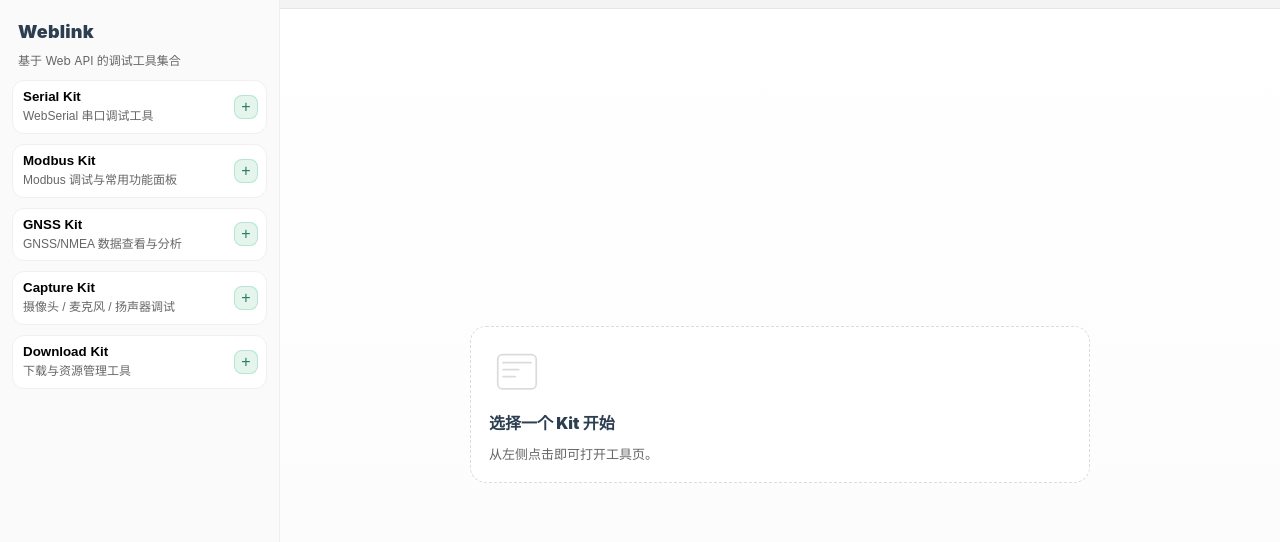
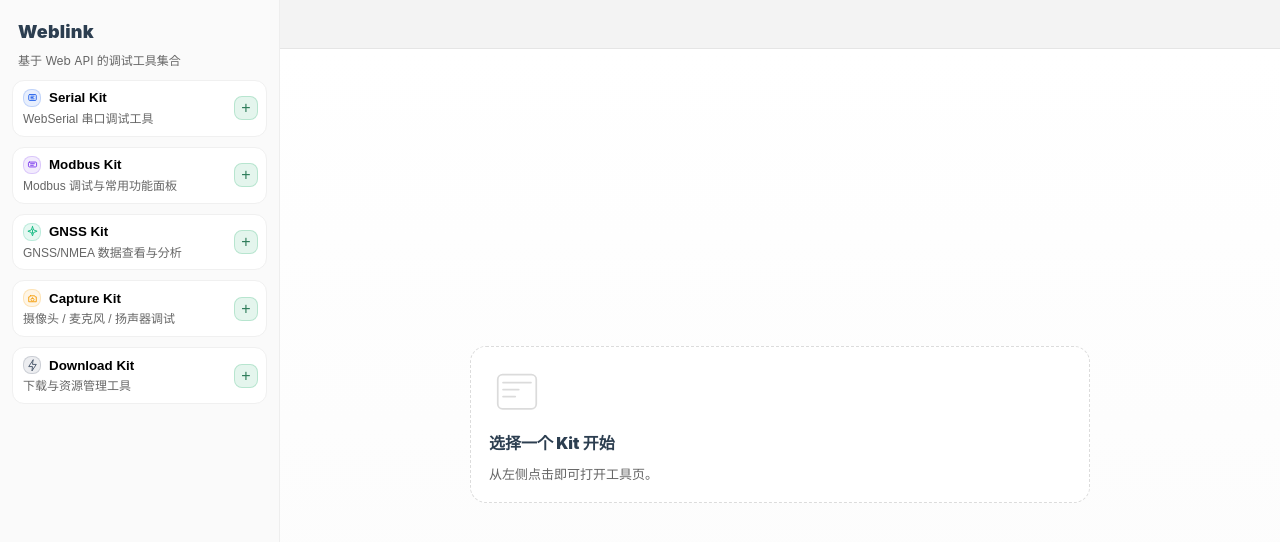
Before and after one commit to insightop/weblink, a Vue app: page / in a window 1280 px wide. Shown: the top 542 px of the page. Built offline with nearby package versions, Linux system fonts and the light colour scheme.

Commit message:
优化页面布局

```diff
--- /dev/null
+++ b/src/features/kits/components/KitIcon.vue
@@ -0,0 +1,83 @@
+<script setup>
+const props = defineProps({
+  name: { type: String, default: '' },
+  icon: { type: String, default: '' },
+  size: { type: Number, default: 18 },
+})
+
+function common(svg) {
+  return {
+    viewBox: '0 0 24 24',
+    fill: 'none',
+    xmlns: 'http://www.w3.org/2000/svg',
+    d: svg,
+  }
+}
+
+const ICONS = {
+  serial: common(
+    'M7 6.5h10a2 2 0 0 1 2 2v7a2 2 0 0 1-2 2H7a2 2 0 0 1-2-2v-7a2 2 0 0 1 2-2Zm2 3h6M9 12h4M9 14.5h6',
+  ),
+  modbus: common(
+    'M6.5 7.5h11a2 2 0 0 1 2 2v5a2 2 0 0 1-2 2h-11a2 2 0 0 1-2-2v-5a2 2 0 0 1 2-2Zm2 3h7M8.5 13.5h5',
+  ),
+  gnss: common(
+    'M12 3l2.2 6.2 6.3 2.3-6.3 2.3L12 20l-2.2-6.2-6.3-2.3 6.3-2.3L12 3Zm0 6v6',
+  ),
+  capture: common(
+    'M8 7h8l1 2h2v9H5V9h2l1-2Zm4 4.2a2.8 2.8 0 1 0 0 5.6 2.8 2.8 0 0 0 0-5.6Z',
+  ),
+  download: common('M13 2 5 14h7l-1 8 8-12h-7l1-8Z'),
+}
+
+const TONES = {
+  serial: { fg: 'rgba(37, 99, 235, 0.95)', bg: 'rgba(37, 99, 235, 0.10)', bd: 'rgba(37, 99, 235, 0.20)' },
+  modbus: { fg: 'rgba(124, 58, 237, 0.95)', bg: 'rgba(124, 58, 237, 0.10)', bd: 'rgba(124, 58, 237, 0.20)' },
+  gnss: { fg: 'rgba(16, 185, 129, 0.95)', bg: 'rgba(16, 185, 129, 0.10)', bd: 'rgba(16, 185, 129, 0.20)' },
+  capture: { fg: 'rgba(245, 158, 11, 0.95)', bg: 'rgba(245, 158, 11, 0.10)', bd: 'rgba(245, 158, 11, 0.22)' },
+  download: { fg: 'rgba(71, 85, 105, 0.95)', bg: 'rgba(71, 85, 105, 0.10)', bd: 'rgba(71, 85, 105, 0.20)' },
+}
+
+const iconSpec = ICONS[props.icon] ?? ICONS.download
+const tone = TONES[props.icon] ?? TONES.download
+</script>
+
+<template>
+  <span
+    class="icon"
+    :style="{
+      width: `${size}px`,
+      height: `${size}px`,
+      background: tone.bg,
+      borderColor: tone.bd,
+      color: tone.fg,
+    }"
+    :title="name"
+  >
+    <svg
+      :viewBox="iconSpec.viewBox"
+      :width="Math.max(12, Math.round(size * 0.7))"
+      :height="Math.max(12, Math.round(size * 0.7))"
+      fill="none"
+      xmlns="http://www.w3.org/2000/svg"
+    >
+      <path
+        :d="iconSpec.d"
+        stroke="currentColor"
+        stroke-width="1.8"
+        stroke-linecap="round"
+        stroke-linejoin="round"
+      />
+    </svg>
+  </span>
+</template>
+
+<style scoped>
+.icon {
+  display: inline-flex;
+  align-items: center;
+  justify-content: center;
+  border: 1px solid rgba(0, 0, 0, 0.1);
+  border-radius: 8px;
+}
+</style>
--- a/src/features/kits/components/KitTabStrip.vue
+++ b/src/features/kits/components/KitTabStrip.vue
@@ -1,14 +1,24 @@
 <script setup>
+import KitIcon from '@/features/kits/components/KitIcon.vue'
+
 const props = defineProps({
   tabs: { type: Array, required: true },
   activeTabId: { type: String, default: null },
 })
 
-const emit = defineEmits(['activate', 'close', 'reload'])
+const emit = defineEmits(['activate', 'close', 'reload', 'closeAll'])
+
+function onCloseAllClick() {
+  if (!props.tabs.length) return
+  const ok = window.confirm('确认关闭所有标签页？')
+  if (!ok) return
+  emit('closeAll')
+}
 </script>
 
 <template>
   <div class="strip">
+    <div class="strip__tabs">
       <div
         v-for="t in props.tabs"
         :key="t.id"
@@ -16,12 +26,44 @@ const emit = defineEmits(['activate', 'close', 'reload'])
         :class="{ 'tab--active': t.id === props.activeTabId }"
         @click="emit('activate', t.id)"
       >
+        <KitIcon :icon="t.icon" :name="t.title" :size="14" class="tab__icon" />
         <span class="tab__title">{{ t.title }}</span>
-      <button type="button" class="tab__btn" title="刷新" @click.stop="emit('reload', t.id)">
+        <span v-if="t.instanceIndex && t.instanceIndex > 1" class="tab__badge">
+          {{ t.instanceIndex }}
+        </span>
+        <button
+          type="button"
+          class="tab__btn tab__btn--reload"
+          title="刷新"
+          @click.stop="emit('reload', t.id)"
+        >
           ↻
         </button>
-      <button type="button" class="tab__btn" title="关闭" @click.stop="emit('close', t.id)">
+        <button
+          type="button"
+          class="tab__btn tab__btn--close"
+          title="关闭"
+          @click.stop="emit('close', t.id)"
+        >
           ×
+        </button>
+      </div>
+
+      <button
+        v-if="props.tabs.length > 0"
+        type="button"
+        class="action action--danger"
+        title="关闭所有标签页"
+        @click="onCloseAllClick"
+      >
+        <svg viewBox="0 0 24 24" fill="none" aria-hidden="true">
+          <path
+            d="M7 7 17 17M17 7 7 17"
+            stroke="currentColor"
+            stroke-width="2.2"
+            stroke-linecap="round"
+          />
+        </svg>
       </button>
     </div>
   </div>
@@ -30,16 +72,27 @@ const emit = defineEmits(['activate', 'close', 'reload'])
 <style scoped>
 .strip {
   display: flex;
-  overflow: auto;
   padding: 8px 8px 0;
   background: #f3f3f3;
   border-bottom: 1px solid #e5e5e5;
+  gap: 0;
+  align-items: stretch;
+}
+.strip__tabs {
+  flex: 1;
+  min-width: 0;
+  display: flex;
+  overflow-x: auto;
+  overflow-y: hidden;
+  align-items: flex-end;
+  height: 40px;
 }
 .tab {
   display: inline-flex;
   align-items: center;
   gap: 6px;
-  padding: 8px 10px;
+  height: 32px;
+  padding: 0 10px;
   border-radius: 10px 10px 0 0;
   border: 1px solid transparent;
   border-bottom: 0;
@@ -48,6 +101,7 @@ const emit = defineEmits(['activate', 'close', 'reload'])
   user-select: none;
   white-space: nowrap;
   color: #666;
+  position: relative;
 }
 .tab--active {
   background: #fff;
@@ -56,18 +110,99 @@ const emit = defineEmits(['activate', 'close', 'reload'])
   margin-bottom: -1px;
   box-shadow: 0 -1px 0 rgba(0, 0, 0, 0.02);
 }
+.tab:not(.tab--active)::after {
+  content: '';
+  position: absolute;
+  right: -1px;
+  top: 10px;
+  bottom: 10px;
+  width: 1px;
+  background: rgba(0, 0, 0, 0.12);
+}
+.tab:not(.tab--active):last-child::after {
+  display: none;
+}
 .tab__title {
   max-width: 220px;
   overflow: hidden;
   text-overflow: ellipsis;
 }
+.tab__icon {
+  flex: 0 0 auto;
+  opacity: 0.9;
+}
+.tab__badge {
+  font-size: 12px;
+  line-height: 1;
+  padding: 3px 6px;
+  border-radius: 999px;
+  background: rgba(0, 0, 0, 0.06);
+  color: rgba(0, 0, 0, 0.6);
+}
+.tab--active .tab__badge {
+  background: rgba(0, 0, 0, 0.05);
+  color: rgba(0, 0, 0, 0.7);
+}
 .tab__btn {
   border: none;
   background: transparent;
   cursor: pointer;
-  font-size: 14px;
+  font-size: 16px;
   line-height: 1;
-  padding: 2px 4px;
-  color: inherit;
+  width: 22px;
+  height: 22px;
+  padding: 0;
+  display: inline-flex;
+  align-items: center;
+  justify-content: center;
+  color: rgba(0, 0, 0, 0.55);
+  border-radius: 8px;
+}
+.tab--active .tab__btn {
+  color: rgba(0, 0, 0, 0.7);
+}
+.tab__btn:hover {
+  background: rgba(0, 0, 0, 0.06);
+}
+.tab__btn:active {
+  background: rgba(0, 0, 0, 0.1);
+}
+.tab__btn--reload:hover {
+  color: rgba(37, 99, 235, 0.95);
+  background: rgba(37, 99, 235, 0.10);
+}
+.tab__btn--close:hover {
+  color: rgba(220, 38, 38, 0.95);
+  background: rgba(220, 38, 38, 0.10);
+}
+
+.action {
+  flex: 0 0 auto;
+  margin-left: 6px;
+  margin-bottom: 2px;
+  width: 26px;
+  height: 26px;
+  border-radius: 8px;
+  border: 1px solid rgba(0, 0, 0, 0.12);
+  background: rgba(255, 255, 255, 0.75);
+  color: rgba(0, 0, 0, 0.65);
+  cursor: pointer;
+  display: inline-flex;
+  align-items: center;
+  justify-content: center;
+}
+.action svg {
+  width: 16px;
+  height: 16px;
+}
+.action--danger {
+  border-color: rgba(0, 0, 0, 0.12);
+  background: rgba(255, 255, 255, 0.6);
+  color: rgba(0, 0, 0, 0.5);
+}
+.action--danger:hover {
+  border-color: rgba(220, 38, 38, 0.35);
+  background: rgba(220, 38, 38, 0.10);
+  color: rgba(220, 38, 38, 0.92);
 }
 </style>
--- a/src/features/kits/registry/kitModules.js
+++ b/src/features/kits/registry/kitModules.js
@@ -7,30 +7,35 @@ export const KIT_MODULES = [
     key: 'serialkit',
     name: 'Serial Kit',
     desc: 'WebSerial 串口调试工具',
+    icon: 'serial',
     url: 'https://serialkit.pages.dev',
   },
   {
     key: 'modbuskit',
     name: 'Modbus Kit',
     desc: 'Modbus 调试与常用功能面板',
+    icon: 'modbus',
     url: 'https://modbuskit.pages.dev',
   },
   {
     key: 'gnsskit',
     name: 'GNSS Kit',
     desc: 'GNSS/NMEA 数据查看与分析',
+    icon: 'gnss',
     url: 'https://gnsskit.pages.dev',
   },
   {
     key: 'capturekit',
     name: 'Capture Kit',
     desc: '摄像头 / 麦克风 / 扬声器调试',
+    icon: 'capture',
     url: 'https://capturekit.pages.dev',
   },
   {
     key: 'downloadkit',
     name: 'Download Kit',
     desc: '下载与资源管理工具',
+    icon: 'download',
     url: 'https://weblink-downloadkit.pages.dev',
   },
 ]
--- a/src/features/kits/views/KitWorkspaceView.vue
+++ b/src/features/kits/views/KitWorkspaceView.vue
@@ -2,6 +2,7 @@
 import { computed, onMounted } from 'vue'
 import { KIT_MODULES } from '@/features/kits/registry/kitModules'
 import { useKitWorkspaceStore } from '@/stores/kitWorkspace'
+import KitIcon from '@/features/kits/components/KitIcon.vue'
 import KitTabStrip from '@/features/kits/components/KitTabStrip.vue'
 import KitIframePane from '@/features/kits/components/KitIframePane.vue'
 
@@ -71,6 +72,7 @@ function onKitPlusClick(m) {
             @click="onKitCardClick(m)"
           >
             <div class="kit__head">
+              <KitIcon :icon="m.icon" :name="m.name" :size="18" class="kit__icon" />
               <div class="kit__name">{{ m.name }}</div>
             </div>
             <div class="kit__desc">{{ m.desc }}</div>
@@ -97,6 +99,7 @@ function onKitPlusClick(m) {
           @activate="store.setActive"
           @close="store.closeTab"
           @reload="store.reloadTab"
+          @close-all="store.closeAllTabs"
         />
       </div>
 
@@ -229,6 +232,9 @@ function onKitPlusClick(m) {
   align-items: center;
   gap: 8px;
 }
+.kit__icon {
+  flex: 0 0 auto;
+}
 .kit__name {
   font-weight: 700;
 }
--- a/src/stores/kitWorkspace.js
+++ b/src/stores/kitWorkspace.js
@@ -31,7 +31,7 @@ function normalizeUrl(input) {
 
 export const useKitWorkspaceStore = defineStore('kitWorkspace', {
   state: () => ({
-    tabs: /** @type {Array<{id:string,kitKey:string,title:string,url:string,createdAt:number,lastActiveAt:number,reloadNonce:number,instanceId:string}>} */ ([]),
+    tabs: /** @type {Array<{id:string,kitKey:string,title:string,icon?:string,instanceIndex?:number,url:string,createdAt:number,lastActiveAt:number,reloadNonce:number,instanceId:string}>} */ ([]),
     activeTabId: /** @type {string|null} */ (null),
   }),
 
@@ -55,6 +55,8 @@ export const useKitWorkspaceStore = defineStore('kitWorkspace', {
           id: String(t.id ?? createId('tab')),
           kitKey: String(t.kitKey ?? ''),
           title: String(t.title ?? 'Kit'),
+          icon: typeof t.icon === 'string' ? t.icon : undefined,
+          instanceIndex: Number(t.instanceIndex ?? 0) || 0,
           url: normalizeUrl(t.url),
           createdAt: Number(t.createdAt ?? now()),
           lastActiveAt: Number(t.lastActiveAt ?? now()),
@@ -62,6 +64,23 @@ export const useKitWorkspaceStore = defineStore('kitWorkspace', {
           instanceId: String(t.instanceId ?? createId('inst')),
         }))
         .filter((t) => !!t.url)
+
+      // 兼容旧数据：为缺失的 icon 从 kitModules 补齐
+      for (const t of this.tabs) {
+        if (t.icon) continue
+        const meta = KIT_MODULES.find((m) => m.key === t.kitKey)
+        if (meta?.icon) t.icon = meta.icon
+      }
+
+      // 兼容旧数据：为缺失的 instanceIndex 填充一个稳定序号（按创建时间）
+      const ordered = this.tabs.slice().sort((a, b) => (a.createdAt ?? 0) - (b.createdAt ?? 0))
+      const counters = new Map()
+      for (const t of ordered) {
+        const cur = counters.get(t.kitKey) ?? 0
+        const next = Math.max(cur + 1, t.instanceIndex || 0)
+        counters.set(t.kitKey, next)
+        if (!t.instanceIndex) t.instanceIndex = next
+      }
 
       const candidate = typeof data.activeTabId === 'string' ? data.activeTabId : null
       this.activeTabId = this.tabs.some((t) => t.id === candidate) ? candidate : this.tabs[0]?.id ?? null
@@ -96,7 +115,9 @@ export const useKitWorkspaceStore = defineStore('kitWorkspace', {
       const tab = {
         id,
         kitKey,
-        title: `${meta.name} #${sameCount + 1}`,
+        title: meta.name,
+        icon: meta.icon,
+        instanceIndex: sameCount + 1,
         url: u.toString(),
         createdAt,
         lastActiveAt: createdAt,
@@ -129,6 +150,13 @@ export const useKitWorkspaceStore = defineStore('kitWorkspace', {
       this.persist()
     },
 
+    closeAllTabs() {
+      if (!this.tabs.length) return
+      this.tabs = []
+      this.activeTabId = null
+      this.persist()
+    },
+
     reloadTab(tabId) {
       const tab = this.tabs.find((t) => t.id === tabId)
       if (!tab) return
```
Lines whose indentation alone changed are shown as unchanged.
